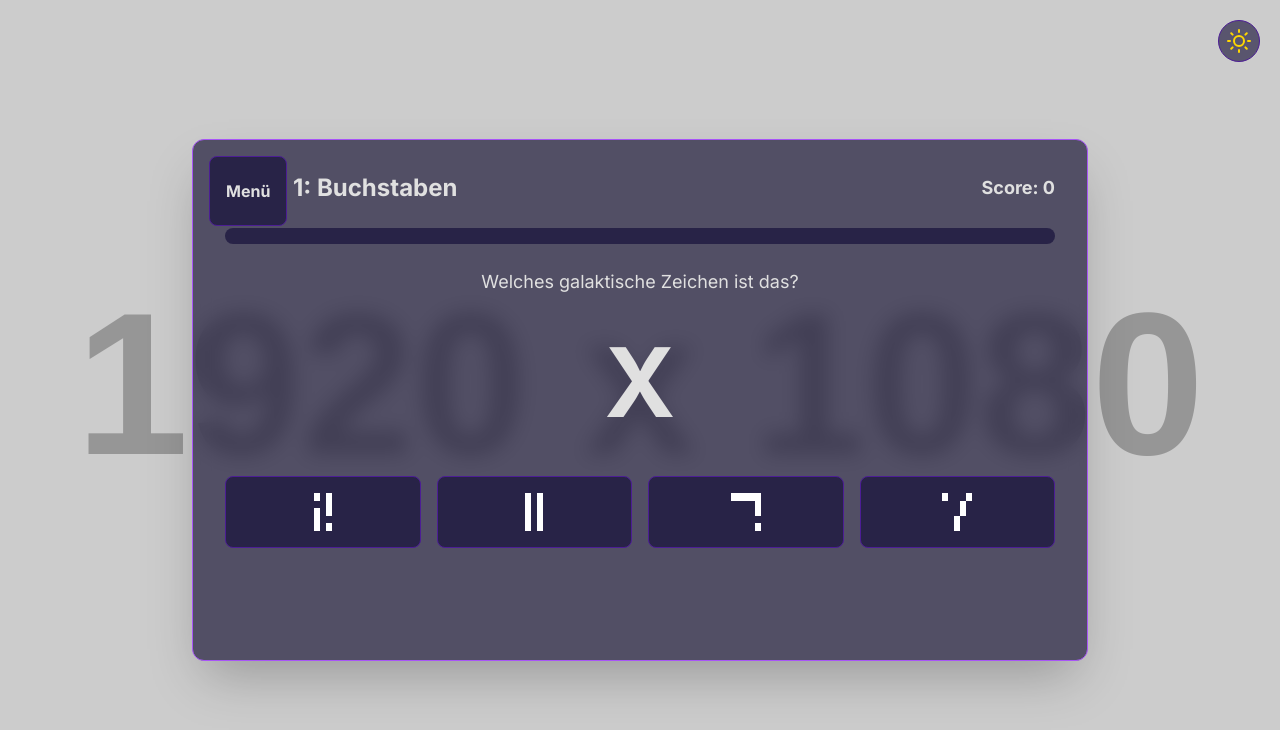
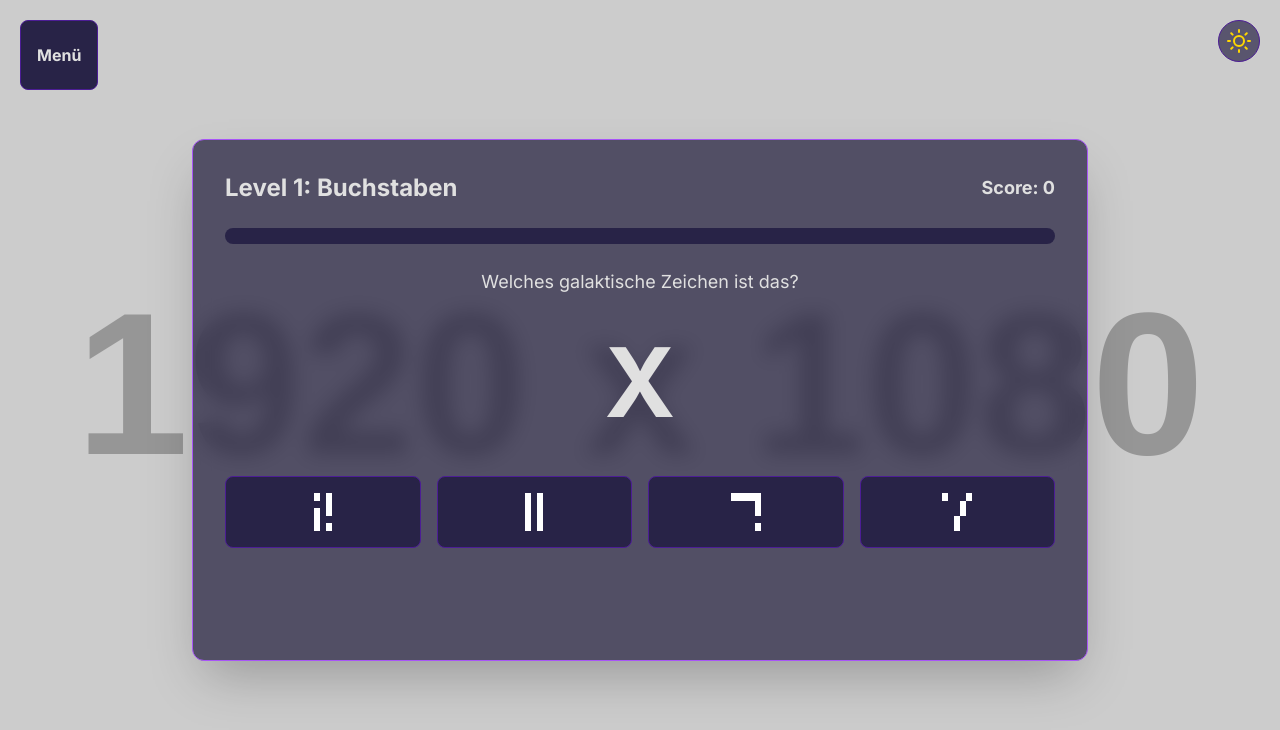
Before and after one commit to Alpaka623/SGA-Learner, a plain HTML site: page index.html in a window 1280 px wide. Both pictures are taken after a click on the button "Kampagne". Drawn offline with nearby package versions, Linux system fonts and the light colour scheme; placeholder pictures from the web are drawn by us.

Commit message:
menu button position left corner

```diff
--- a/index.html
+++ b/index.html
@@ -184,6 +184,12 @@
             background-color: rgba(211, 184, 163, 0.8);
             border-color: #876145;
         }
+        #back-to-main-menu-2 {
+            position: absolute;
+            top: 20px;
+            left: 20px;
+            z-index: 50;
+        }
     </style>
 </head>
 <body class="min-h-screen flex items-center justify-center p-4 bg-cover bg-center">
@@ -191,6 +197,7 @@
     <svg id="theme-icon-sun" xmlns="http://www.w3.org/2000/svg" width="24" height="24" viewBox="0 0 24 24" fill="none" stroke="#FFD700" stroke-width="2" stroke-linecap="round" stroke-linejoin="round" class="hidden"><circle cx="12" cy="12" r="5"></circle><line x1="12" y1="1" x2="12" y2="3"></line><line x1="12" y1="21" x2="12" y2="23"></line><line x1="4.22" y1="4.22" x2="5.64" y2="5.64"></line><line x1="18.36" y1="18.36" x2="19.78" y2="19.78"></line><line x1="1" y1="12" x2="3" y2="12"></line><line x1="21" y1="12" x2="23" y2="12"></line><line x1="4.22" y1="19.78" x2="5.64" y2="18.36"></line><line x1="18.36" y1="5.64" x2="19.78" y2="4.22"></line></svg>
     <svg id="theme-icon-moon" xmlns="http://www.w3.org/2000/svg" width="24" height="24" viewBox="0 0 24 24" fill="none" stroke="#e0e0e0" stroke-width="2" stroke-linecap="round" stroke-linejoin="round"><path d="M21 12.79A9 9 0 1 1 11.21 3 7 7 0 0 0 21 12.79z"></path></svg>
 </div>
+<button id="back-to-main-menu-2" class="btn-option font-bold py-2 px-4 rounded-lg hidden">Menü</button>
 
 <div id="app" class="w-full max-w-4xl mx-auto">
     <!-- Main Menu Screen -->
@@ -230,8 +237,6 @@
             <div id="progress-bar-container" class="w-full progress-bar-bg rounded-full h-4 mb-6">
                 <div id="progress-bar" class="progress-bar-fill h-4 rounded-full" style="width: 0%"></div>
             </div>
-
-            <button id="back-to-main-menu-2" class="btn-option font-bold py-2 px-4 rounded-lg absolute top-4 left-4 hidden">Menü</button>
 
             <!-- Question Area -->
             <div class="text-center mb-6">
@@ -377,6 +382,13 @@
             endlessMenuScreen.classList.add('hidden');
             gameScreen.classList.add('hidden');
             levelCompleteScreen.classList.add('hidden');
+
+            if (screen === gameScreen) {
+                backToMainMenu2.classList.remove('hidden');
+            } else {
+                backToMainMenu2.classList.add('hidden');
+            }
+
             screen.classList.remove('hidden');
         }
 
@@ -442,7 +454,6 @@
                 levelTitle.textContent = level.title;
                 questionsForCurrentLevel = shuffleArray([...level.questions]).slice(0, QUESTIONS_PER_LEVEL);
                 progressBarContainer.classList.remove('hidden');
-                backToMainMenu2.classList.remove('hidden'); // KORREKTUR
                 if (level.type === 'letters') {
                     optionsContainer.classList.remove('hidden');
                     wordInputArea.classList.add('hidden');
@@ -454,7 +465,6 @@
             } else { // Endless mode
                 levelTitle.textContent = `Endlos: ${endlessType.charAt(0).toUpperCase() + endlessType.slice(1)}`;
                 progressBarContainer.classList.add('hidden');
-                backToMainMenu2.classList.remove('hidden');
                 if (endlessType === 'letters') {
                     optionsContainer.classList.remove('hidden');
                     wordInputArea.classList.add('hidden');
```
